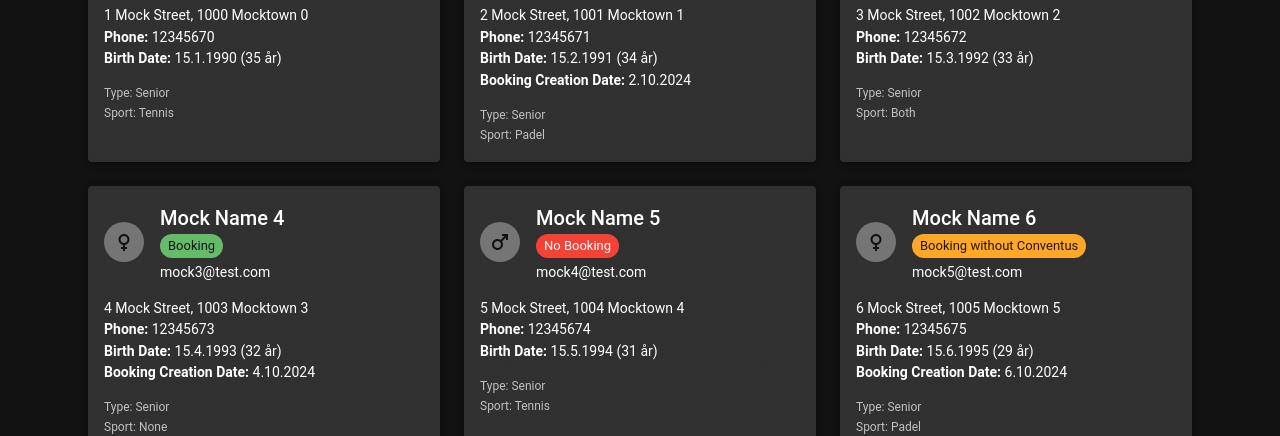
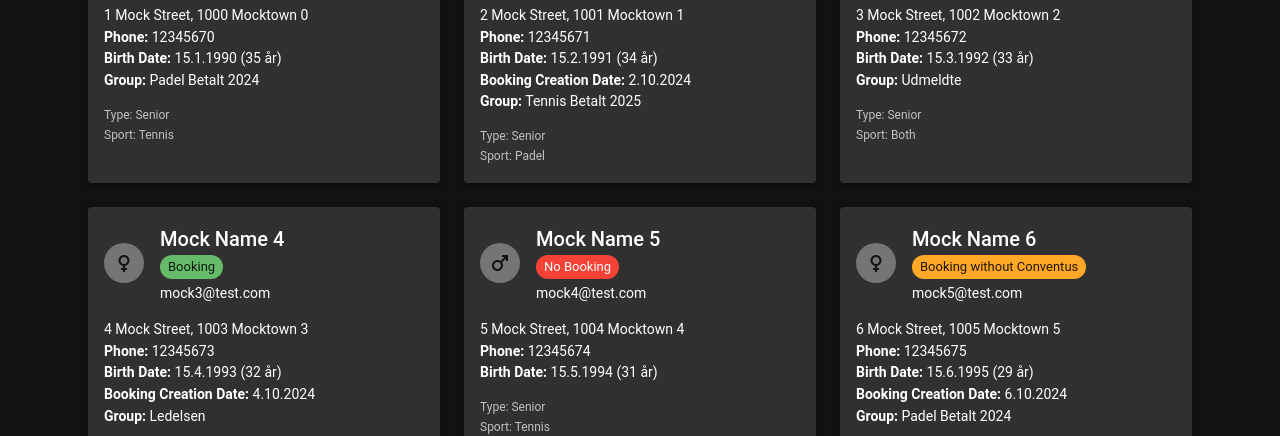
Before and after one commit to gosuenesy/itpk-member-app, a React (Create React App) app: page /itpk-member-app/members in a window 1280 px wide. Shown: the part 397-833 px from the top of the page. Built offline with nearby package versions, Linux system fonts and the light colour scheme; no server answers.

Commit message:
mock groups

```diff
--- a/src/mock/mockMembers.js
+++ b/src/mock/mockMembers.js
@@ -1,5 +1,12 @@
 const tags = ["Tennis", "Padel", "Both", "None"];
 const genders = ["mand", "kvinde"];
+const groupNames = [
+  "Padel Betalt 2024",
+  "Tennis Betalt 2025",
+  "Udmeldte",
+  "Ledelsen",
+  "None",
+];
 
 const mockMembers = Array.from({ length: 20 }).map((_, i) => {
   const hasBookingAccount = Math.random() > 0.3;
@@ -8,6 +15,8 @@ const mockMembers = Array.from({ length: 20 }).map((_, i) => {
   const createdTs = hasBookingAccount
     ? new Date(2024, 9, i + 1).toISOString()
     : null;
+
+  const groupName = groupNames[i % groupNames.length];
 
   return {
     navn: `Mock Name ${i + 1}`,
@@ -24,6 +33,7 @@ const mockMembers = Array.from({ length: 20 }).map((_, i) => {
     onlyBooking,
     bookingId,
     createdTs,
+    groupName: groupName === "None" ? undefined : groupName,
   };
 });
 
```
